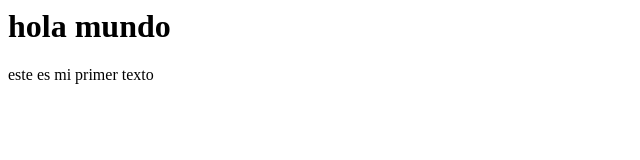
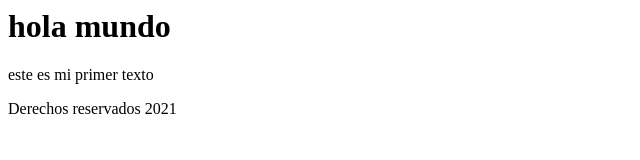
Before and after one commit to joshueagp/miprimerapagina, a plain HTML site: page index.html in a window 1280 px wide. Shown: the whole page, without its empty margins (0-640 px from the left). Drawn offline with Linux system fonts and the light colour scheme.

Commit message:
agregue el footer
agregue el footer

```diff
--- a/index.html
+++ b/index.html
@@ -1,2 +1,4 @@
 <h1>hola mundo</h1>
 <p>este es mi primer texto</p>
+
+<footer>Derechos reservados 2021</footer>
```
